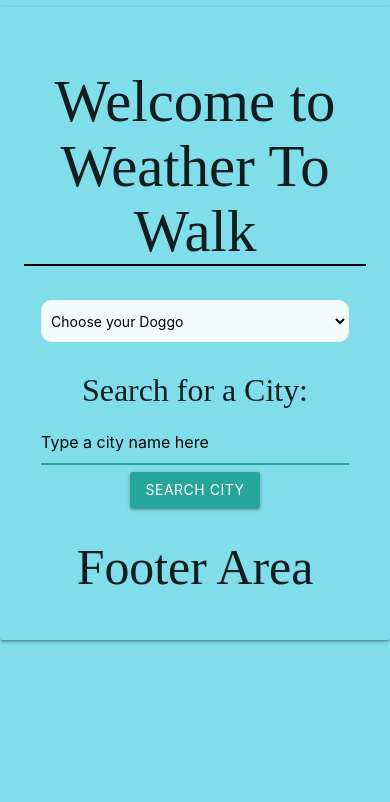
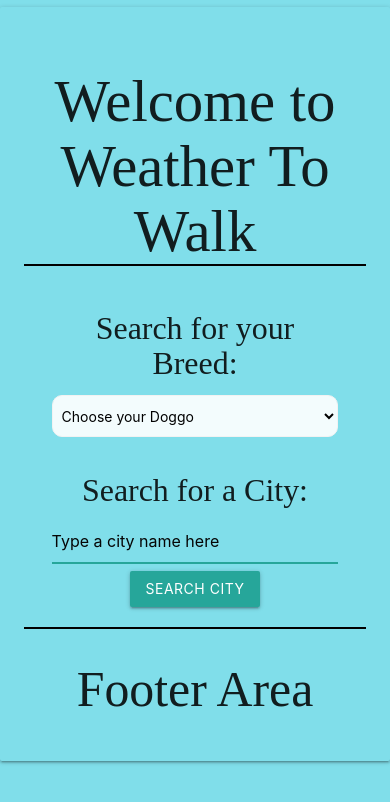
Before and after one commit to gr4ham18/weather-to-walk, a plain HTML site: page index.html in a window 390 px wide. Drawn offline with nearby package versions, Linux system fonts and the light colour scheme; no server answers.

Commit message:
updated materialize, css - col/responsivness added title to sections

```diff
--- a/assets/css/style.css
+++ b/assets/css/style.css
@@ -17,12 +17,13 @@ p {
 }
 
 h1 {
-    margin-bottom: 10%;
+    /* margin-bottom: 10%; */
     border-bottom: 2px solid black;
 }
 
 img {
     width: 60%;
+    height: 60%;
     border-radius: 15px;
 }
 
@@ -40,7 +41,10 @@ select {
 
 }
 
-
+footer {
+    border-top: 2px solid black;
+}
+/*
 .weather-area {
     margin-top: 10%;
-}
+} */
--- a/assets/js/script.js
+++ b/assets/js/script.js
@@ -116,6 +116,7 @@ function createWeather(dataWeather){
     var descriptionEl = document.createElement("p");
     var goodWeatherEl = document.createElement("p");
     var iconEl = document.createElement("img");
+    var locationEl = document.createElement("p");
 
     console.log(dataWeather);
 
@@ -140,13 +141,17 @@ function createWeather(dataWeather){
     descriptionEl.className = "description";
 
     //add text
+    locationEl.innerHTML = dataWeather.name;
     temperatureEl.innerHTML = "Fahrenheit: " + fTwoDigits;
     descriptionEl.innerHTML = "Today we have " + weatherDescription;
 
+
     //add the p element to the empty div
-    tempEl.appendChild(temperatureEl);
+    tempEl.appendChild(locationEl);
     tempEl.appendChild(descriptionEl);
     tempEl.appendChild(iconEl);
+    tempEl.appendChild(temperatureEl);
+
 
     //check if weather is good if good take dog for walk else dont
     if(weatherDescription === "clear sky" || weatherDescription === "few clouds" || weatherDescription === "scattered clouds" || weatherDescription === "broken clouds"){
--- a/index.html
+++ b/index.html
@@ -20,11 +20,11 @@
     </header>
 
     <!-- Container Area -->
-    <div class="container">
-
+    <div class="container row ">
         <!-- Dog API Area -->
-        <div id="dog-section" class="dog-area">
-            <div class="input-field col s12">
+        <div id="dog-section" class="dog-area col s12 m6 ">
+            <h4>Search for your Breed:</h4>
+            <div class="input-field">
                 <select id="dog-selection" class="browser-default">
                     <option value="" disabled selected>Choose your Doggo</option>
 
@@ -42,7 +42,7 @@
 
 
         <!-- Weather/Forecast Area -->
-        <div class="weather-area">
+        <div class="weather-area col s12 m6">
 
             <!-- add form to get city name -->
             <form action="">
@@ -55,6 +55,9 @@
             <div id="weather" class="weather-info">
 
             </div>
+
+        </div>
+
     </div>
 
 
@@ -64,7 +67,6 @@
             <h2>Footer Area</h2>
         </div>
     </footer>
-    </div>
 
     <!-- Javascript Source -->
     <script src="https://cdnjs.cloudflare.com/ajax/libs/materialize/1.0.0/js/materialize.min.js"></script>
```
Lines whose indentation alone changed are shown as unchanged.
